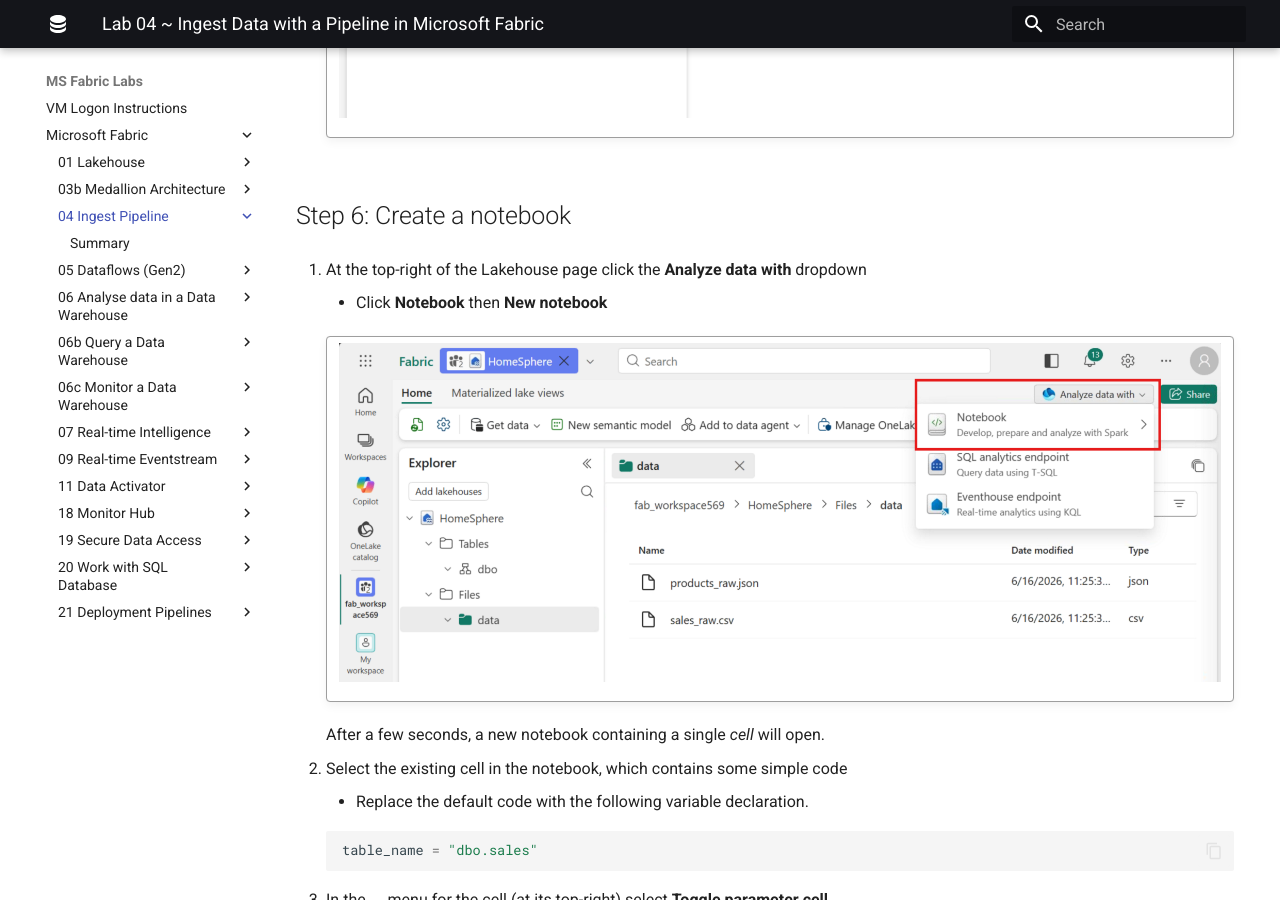
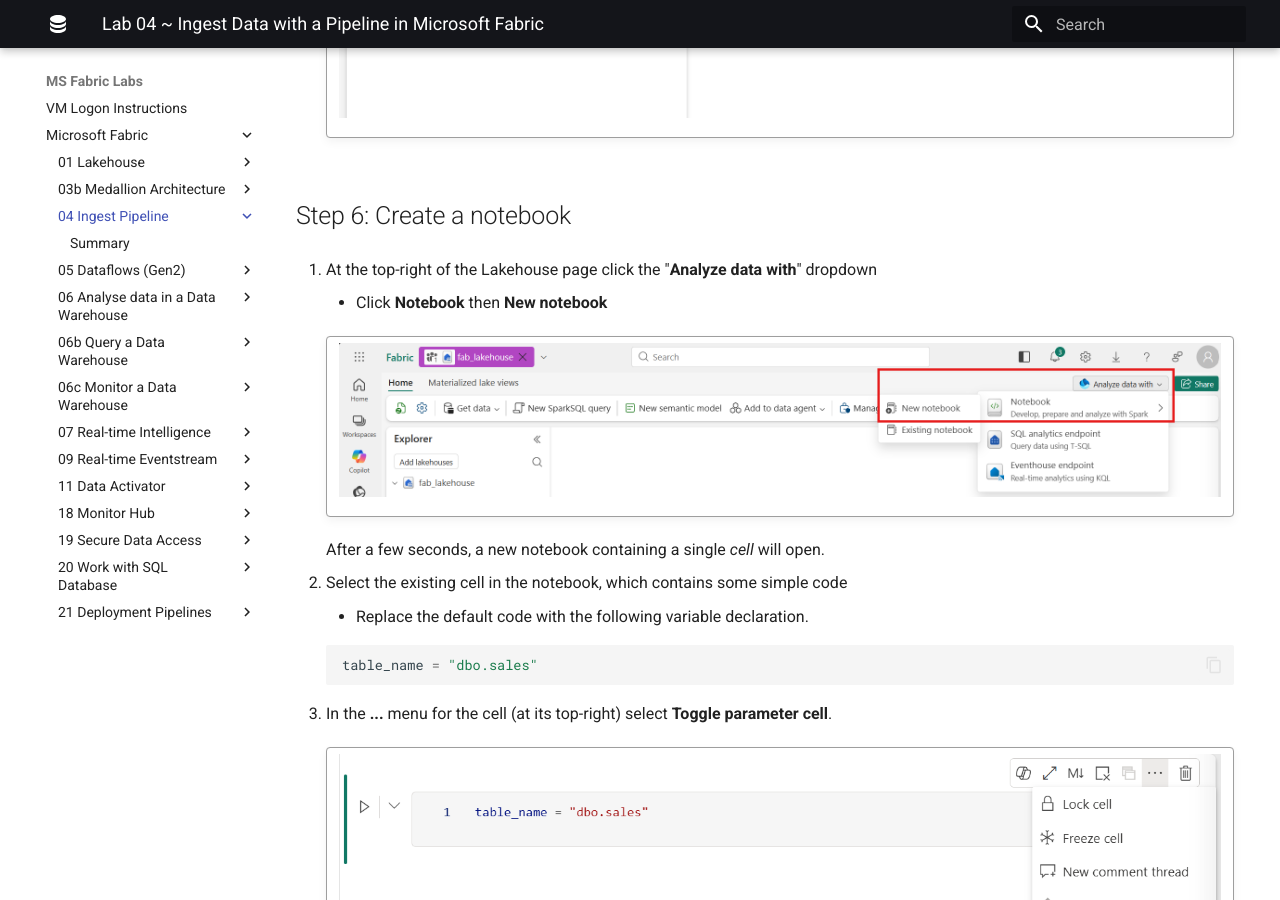
Before and after one commit to qaalabs/fabric, an MkDocs documentation site: the page built from docs/04-ingest-pipeline/index.md, in a window 1280 px wide and 900 px high, scrolled down 6655 px. Built offline with MkDocs 1.6.1 and Material for MkDocs 9.7.7, drawn with Linux system fonts in a browser that asks for light colours.

Commit message:
add image

```diff
--- a/docs/04-ingest-pipeline/index.md
+++ b/docs/04-ingest-pipeline/index.md
@@ -157,7 +157,7 @@
 
 ## Step 6: Create a notebook
 
-1. At the top-right of the Lakehouse page click the **Analyze data with** dropdown
+1. At the top-right of the Lakehouse page click the "**Analyze data with**" dropdown
 
     - Click **Notebook** then **New notebook**
 
```
Also changed, not shown: docs/img/qa-lakehouse-notebook.png.
